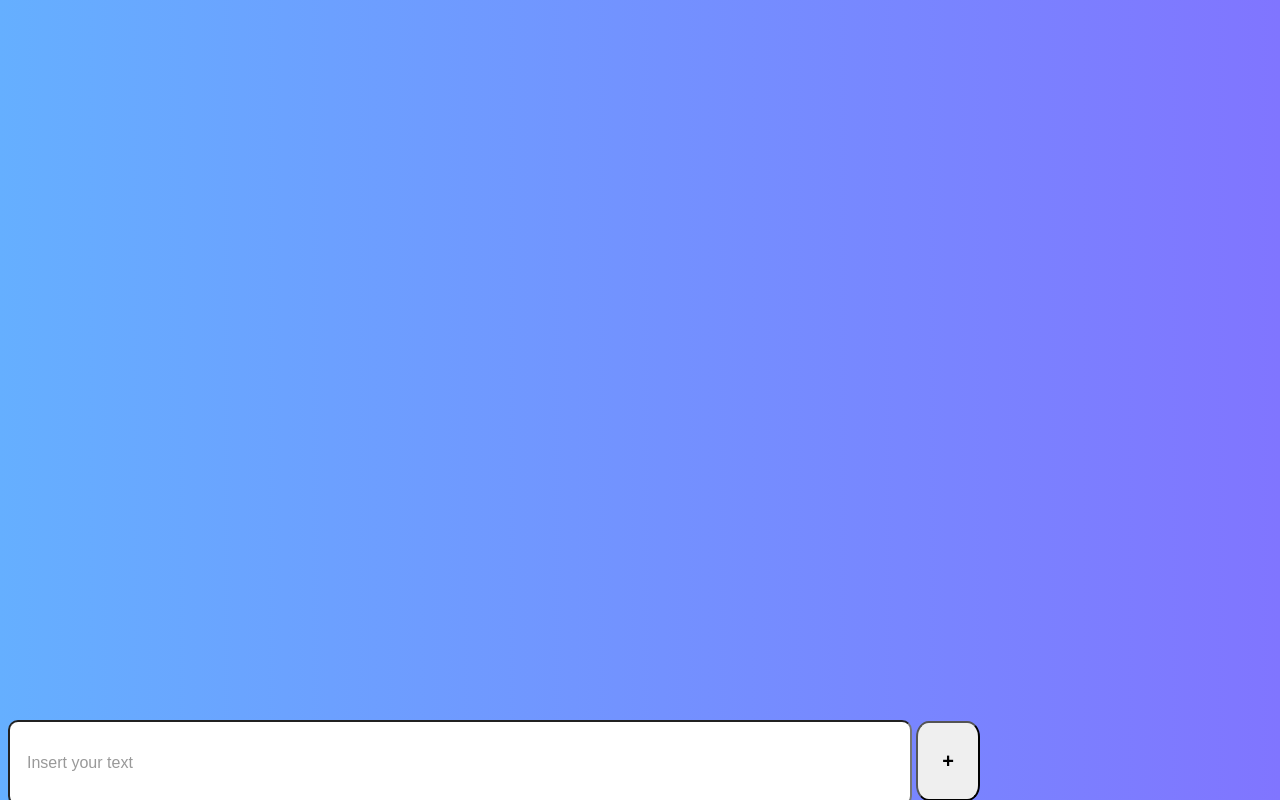
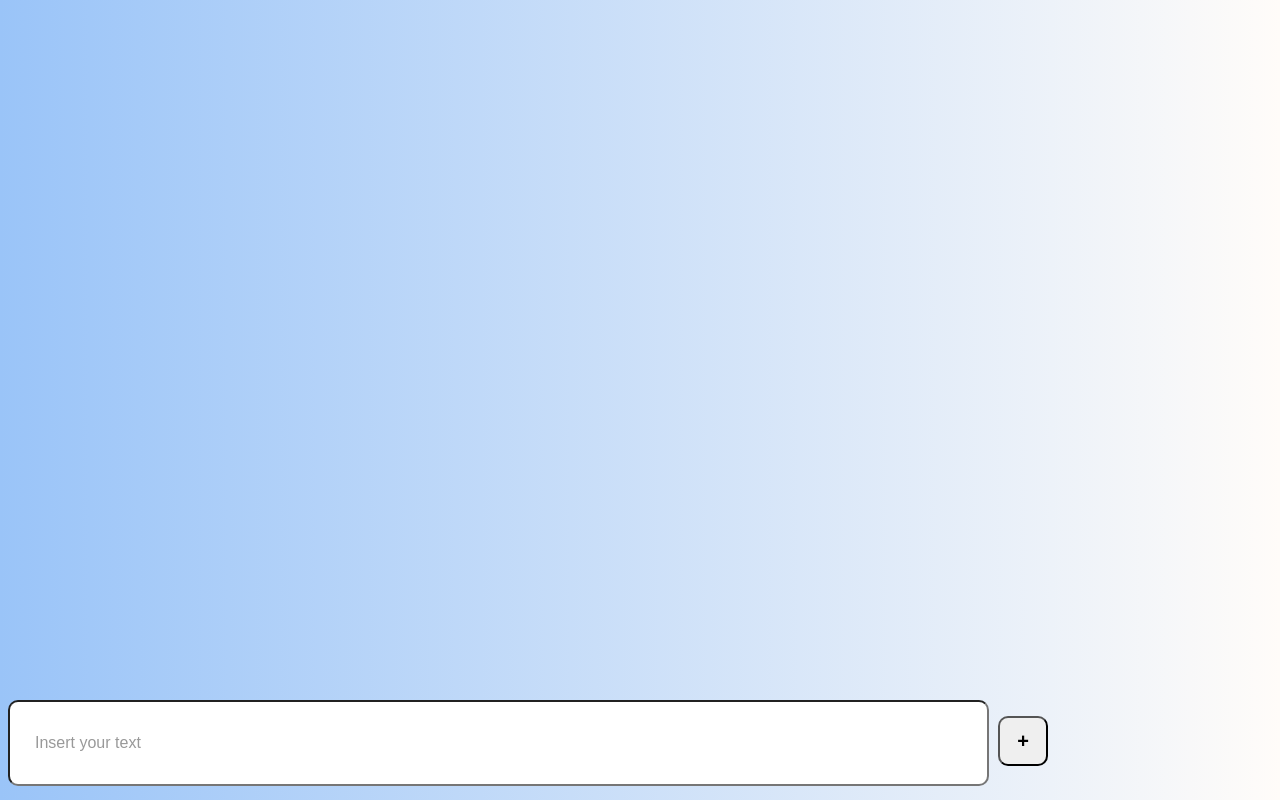
Before and after one commit to dongvt/dongvt.github.io, a plain HTML site: page index.html in a window 1280 px wide. Drawn offline with Linux system fonts and the light colour scheme.

Commit message:
styling input and input button

```diff
--- a/styles/style.css
+++ b/styles/style.css
@@ -1,5 +1,5 @@
 body {
-    background: linear-gradient(-90deg, #8075ff, #65afff);
+    background: linear-gradient(-90deg, #FFFCF9, #9AC4F8);
 
 }
 
@@ -22,19 +22,23 @@ body {
     position: fixed;
     width: 100%;
     height: 10%;
-    bottom: 0;
+    bottom: 20px;
+
 
 }
 #addTodoInput {
     height: 100%;
-    width: 70%;
+    width: 75%;
     border-radius: 10px;
+    outline: none;
+    padding-left: 15px;
 }
 
 ::-webkit-input-placeholder { /* Chrome/Opera/Safari */
     color: #999;
     font-size: 16px;
-    padding-left: 15px;
+    padding-left: 10px;
+
   }
   ::-moz-placeholder { /* Firefox 19+ */
     color: #999;
@@ -47,10 +51,10 @@ body {
   }
 
 #addToDoButton {
-    width: 5%;
-    height: 100%;
-    margin: 0;
-    padding: 0;
+    width: 50px;
+    height: 50px;
+    margin: 5px;
+    padding: 5;
     left: 0;
     border-radius: 20%;
     color: black;
```
